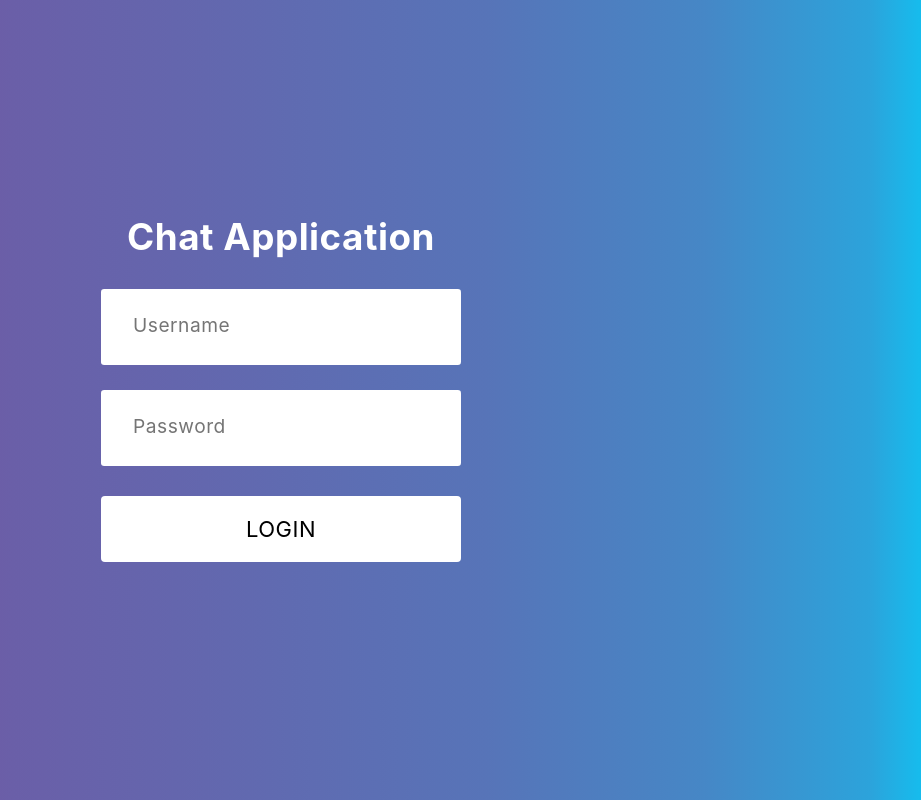
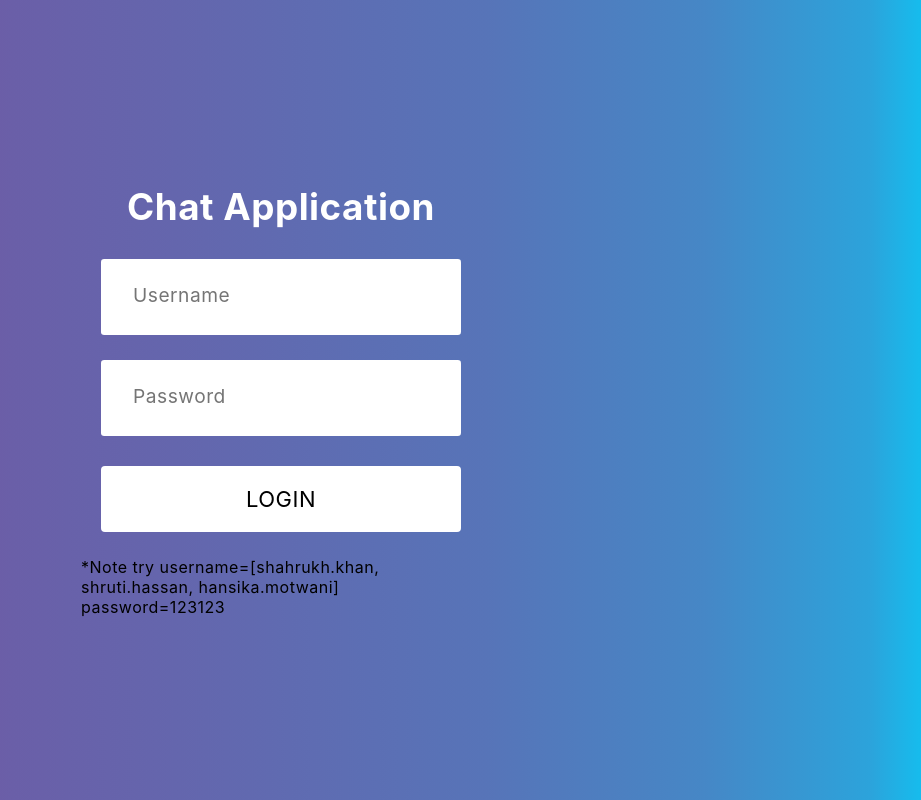
Before and after one commit to anandmohan23/chat-app, a React (Create React App) app: page / in a window 1280 px wide. Shown: the whole page, without its empty margins (359-1280 px from the left). Built offline with nearby package versions, Linux system fonts and the light colour scheme.

Commit message:
try login

```diff
--- a/src/components/LoginForm.jsx
+++ b/src/components/LoginForm.jsx
@@ -38,6 +38,7 @@ const Modal = () => {
           </div>
         </form>
         <h2 className="error">{error}</h2>
+        <p>*Note try username=[shahrukh.khan, shruti.hassan, hansika.motwani]<br></br>password=123123</p>
       </div>
     </div>
 
```
